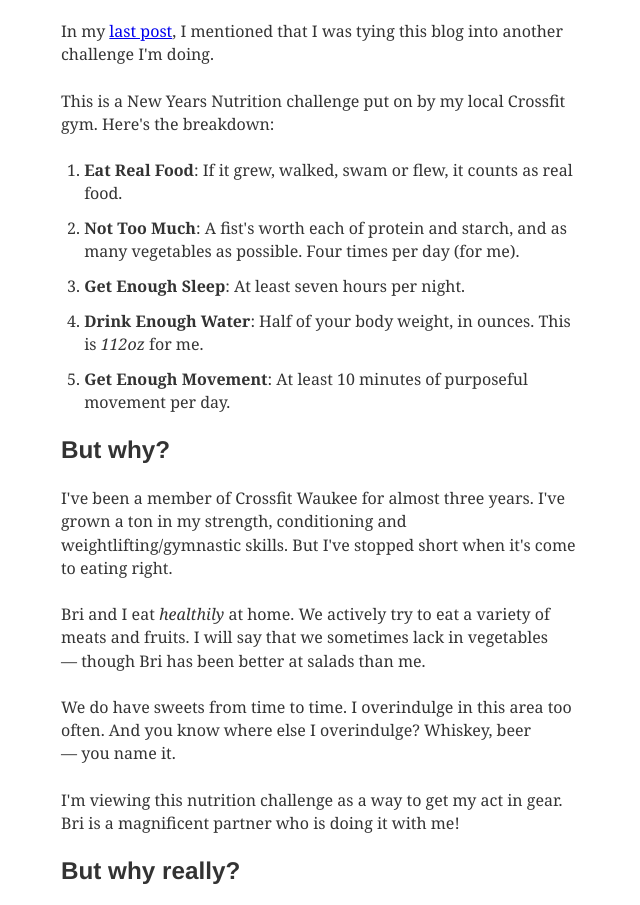
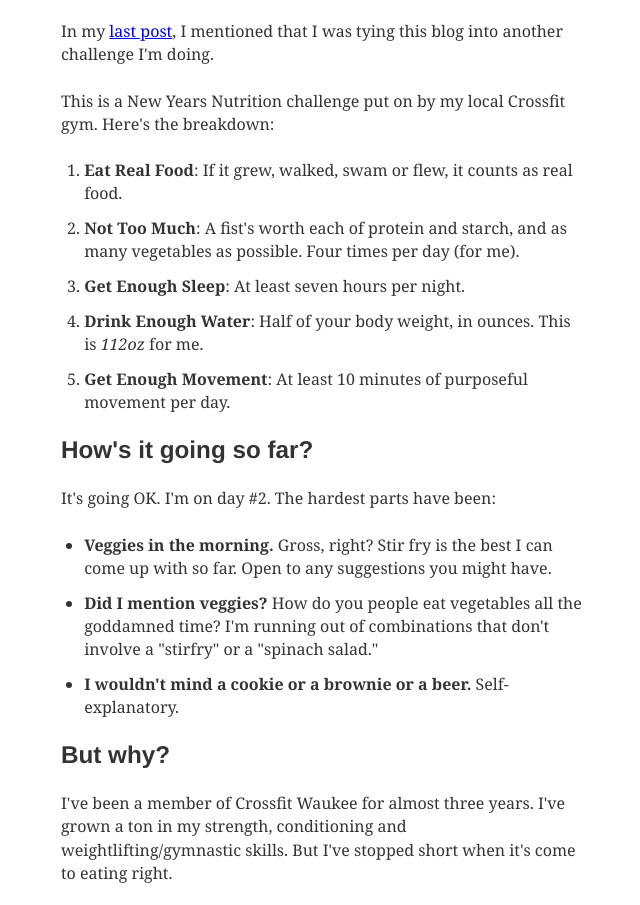
Before and after one commit to jplhomer/creative, a Gatsby site: page /002-what-nutrition-how-lol/ in a window 1280 px wide. Shown: the part 178-1083 px from the top of the page, without its empty margins (318-958 px from the left). Built offline with nearby package versions, Linux system fonts and the light colour scheme; Gatsby itself is replaced by a stand-in of ours; some packages are replaced by stand-ins of ours.

Commit message:
Add a section

```diff
--- a/content/blog/002-what-nutrition-how-lol.md
+++ b/content/blog/002-what-nutrition-how-lol.md
@@ -12,6 +12,14 @@ This is a New Years Nutrition challenge put on by my local Crossfit gym. Here's
 1. **Get Enough Sleep**: At least seven hours per night.
 1. **Drink Enough Water**: Half of your body weight, in ounces. This is *112oz* for me.
 1. **Get Enough Movement**: At least 10 minutes of purposeful movement per day.
+
+## How's it going so far?
+
+It's going OK. I'm on day #2. The hardest parts have been:
+
+- **Veggies in the morning.** Gross, right? Stir fry is the best I can come up with so far. Open to any suggestions you might have.
+- **Did I mention veggies?** How do you people eat vegetables all the goddamned time? I'm running out of combinations that don't involve a "stirfry" or a "spinach salad."
+- **I wouldn't mind a cookie or a brownie or a beer.** Self-explanatory.
 
 ## But why?
 
```
